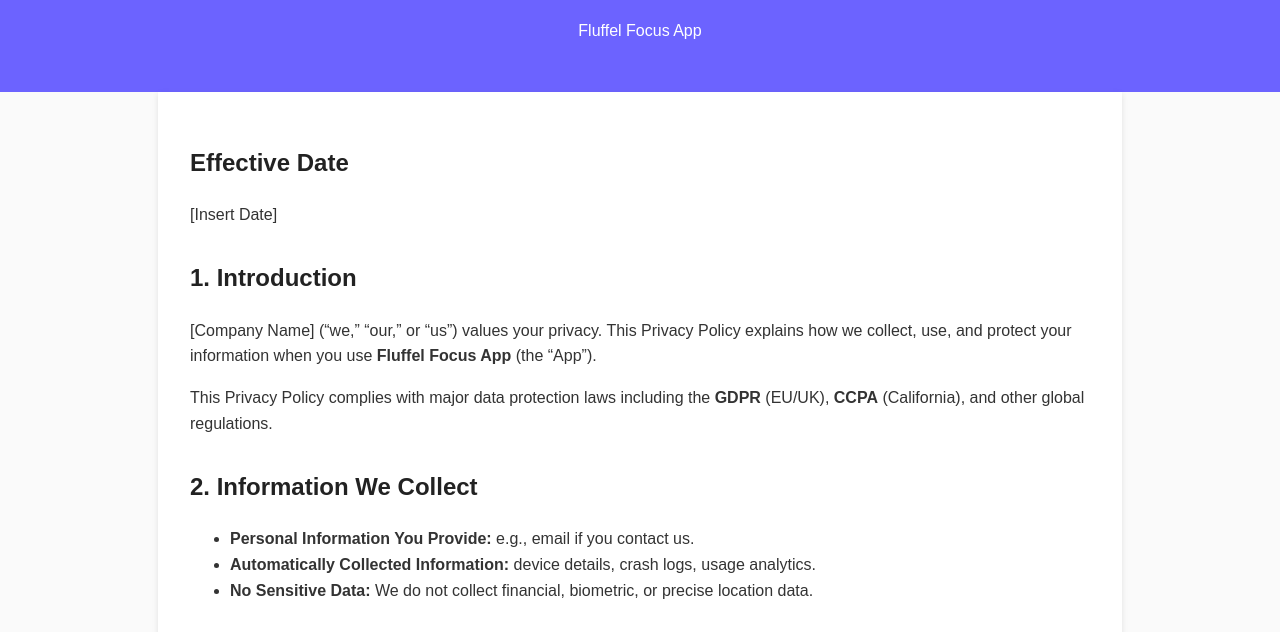
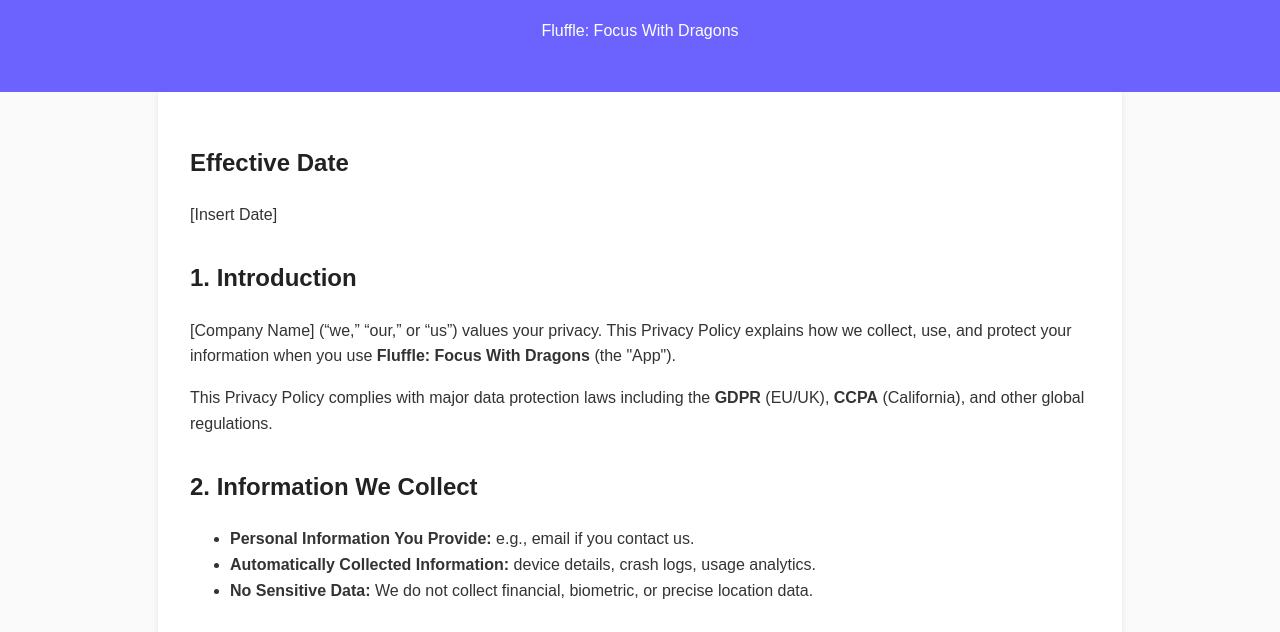
Before and after one commit to AzimuthAI/fluffelprivacypolicy, a plain HTML site: page index.html in a window 1280 px wide. Shown: the part 108-740 px from the top of the page. Drawn offline with Linux system fonts and the light colour scheme.

Commit message:
update spelling

```diff
--- a/index.html
+++ b/index.html
@@ -3,7 +3,7 @@
 <head>
   <meta charset="UTF-8" />
   <meta name="viewport" content="width=device-width, initial-scale=1.0" />
-  <title>Fluffel Focus App - Privacy Policy</title>
+  <title>Fluffle: Focus With Dragons - Privacy Policy</title>
   <style>
     body {
       font-family: Arial, sans-serif;
@@ -43,7 +43,7 @@
 <body>
   <header>
     <h1>Privacy Policy</h1>
-    <p>Fluffel Focus App</p>
+    <p>Fluffle: Focus With Dragons</p>
   </header>
   <main>
     <section>
@@ -56,7 +56,7 @@
       <p>
         [Company Name] (“we,” “our,” or “us”) values your privacy.
         This Privacy Policy explains how we collect, use, and protect your information
-        when you use <strong>Fluffel Focus App</strong> (the “App”).
+        when you use <strong>Fluffle: Focus With Dragons</strong> (the "App").
       </p>
       <p>
         This Privacy Policy complies with major data protection laws including
```
